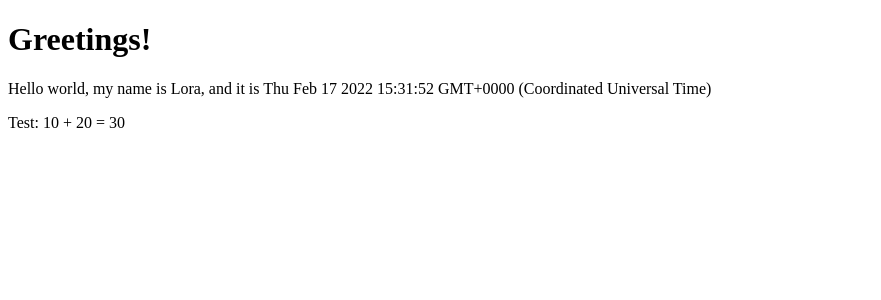
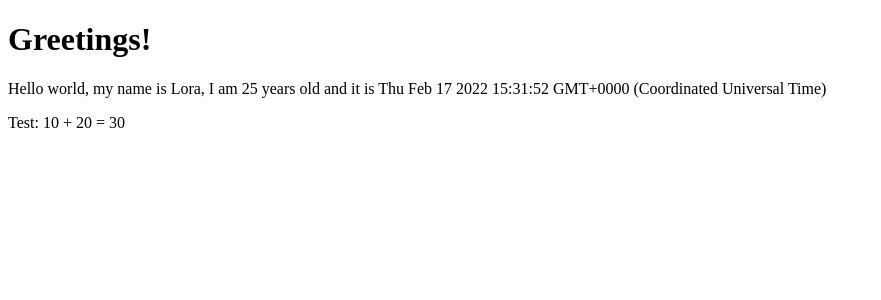
Before and after one commit to loreliawand/ncitylab, a JavaScript app: page / in a window 1280 px wide. Shown: the top 300 px of the page, without its empty margins (0-881 px from the left). Built offline with nearby package versions, Linux system fonts and the light colour scheme; the HTML template or start-up script is replaced by a standard one.

Commit message:
Trying component with parameters

```diff
--- a/src/App.js
+++ b/src/App.js
@@ -1,8 +1,11 @@
-const Hello = () => {
+const Hello = (props) => {
   const now = new Date();
   return (
     <div>
-      <p>Hello world, my name is Lora, and it is {now.toString()}</p>
+      <p>
+        Hello world, my name is {props.name}, I am {props.age} years old and it
+        is {now.toString()}
+      </p>
     </div>
   );
 };
@@ -10,11 +13,12 @@ const Hello = () => {
 const App = () => {
   const a = 10;
   const b = 20;
-  console.log('All systems are working normally. Welcome');
+  const age = 25;
+  console.log('All systems are working normally');
   return (
     <div>
       <h1>Greetings!</h1>
-      <Hello />
+      <Hello name="Lora" age={age} />
       <p>
         Test: {a} + {b} = {a + b}
       </p>
```
